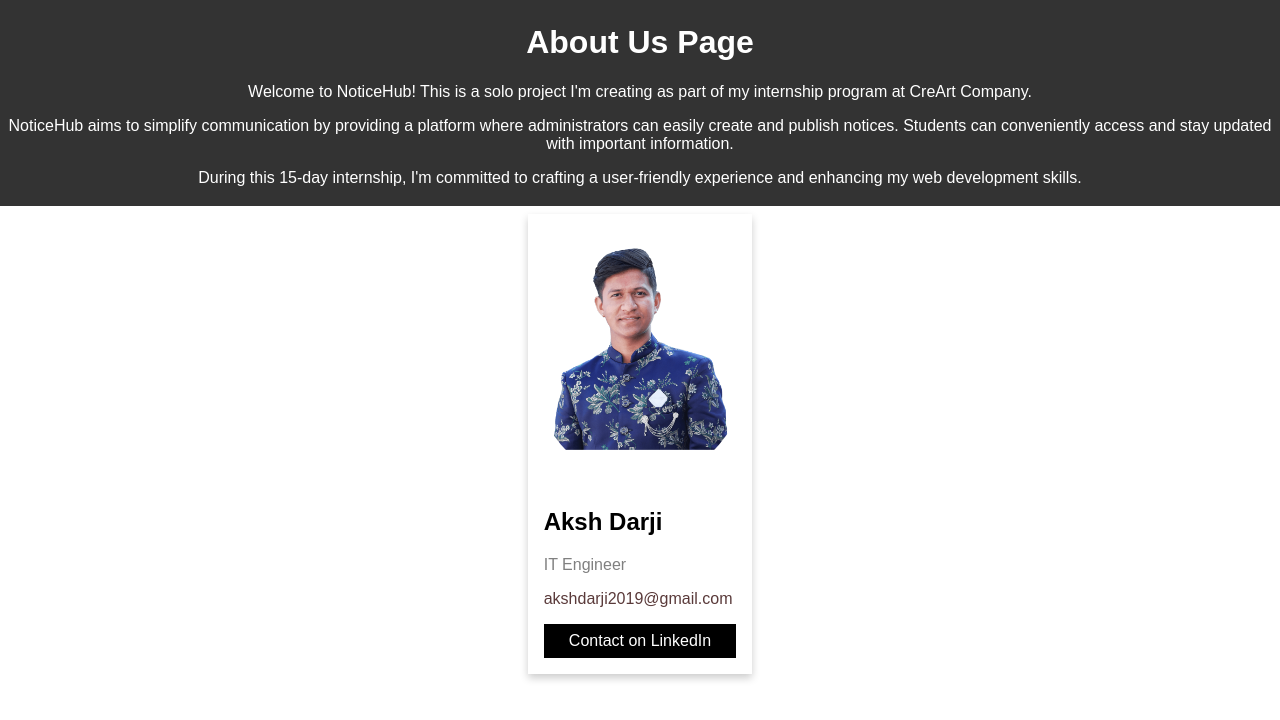
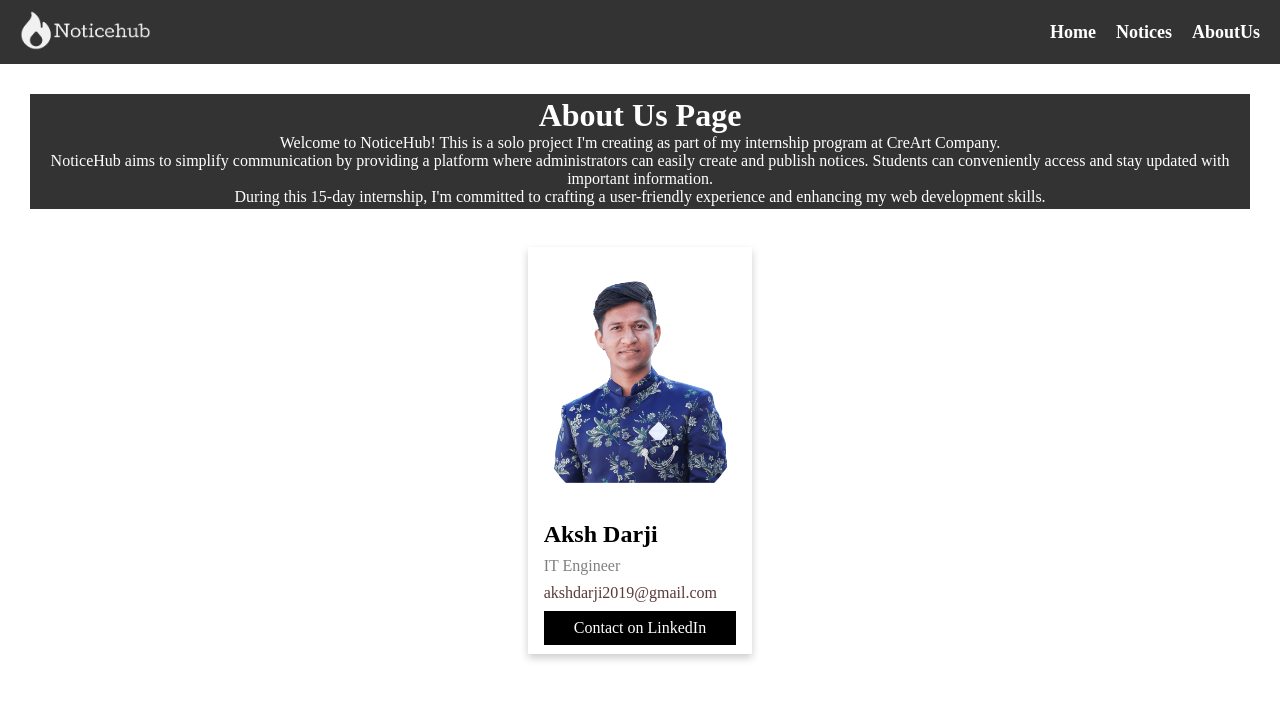
Before and after one commit to AKSH2002/CreArt, a Django app: page /aboutUs in a window 1280 px wide. Shown: the top 720 px of the page. Run offline with Django 4.2, Linux system fonts and the light colour scheme.

Commit message:
aboutus page upgrade with header

```diff
--- a/NoticeHub/static/user/css/about.css
+++ b/NoticeHub/static/user/css/about.css
@@ -1,5 +1,4 @@
 body {
-    font-family: Arial, Helvetica, sans-serif;
     margin: 0;
   }
 
@@ -30,6 +29,7 @@ body {
 
   .about-section {
     padding: 3px;
+    margin: 30px;
     text-align: center;
     background-color: #333;
     color: white;
@@ -46,16 +46,19 @@ body {
   }
 
   .title {
+    margin: 9px 0px 9px 0px;
     color: grey;
   }
 
 
   .email {
+    margin: 9px 0px 9px 0px;
     text-decoration: none;
     color: rgb(90, 58, 58);
   }
 
   .button {
+    margin: 9px 0px 9px 0px;
     text-decoration: none;
     border: none;
     outline: 0;
--- a/NoticeHub/static/user/css/home.css
+++ b/NoticeHub/static/user/css/home.css
@@ -26,6 +26,7 @@
 }
 
 .nav-link {
+    font-size: 18px;
     text-decoration: none;
     color: #fff;
     font-weight: bold;
--- a/NoticeHub/templates/user/aboutUs.html
+++ b/NoticeHub/templates/user/aboutUs.html
@@ -4,8 +4,22 @@
 <head>
 	<title>About</title>
 	<link rel="stylesheet" type="text/css" href="{% static 'user/css/about.css'%}">
+	<link rel="stylesheet" type="text/css" href="{% static 'user/css/home.css'%}">
 </head>
 <body>
+  <nav class="navbar">
+    <div class="logo">
+        <img src="{% static 'user/logo.png'%}" alt="Logo">
+    </div>
+    <div class="nav-links">
+
+        <a href="{% url 'home' %}" class="nav-link">Home</a>
+        <a href="{% url 'notice' %}" class="nav-link">Notices</a>
+        <a href="{% url 'aboutUs' %}" class="nav-link">AboutUs</a>
+
+    </div>
+  </nav>
+
     <div class="about-section">
         <h1>About Us Page</h1>
 
```
